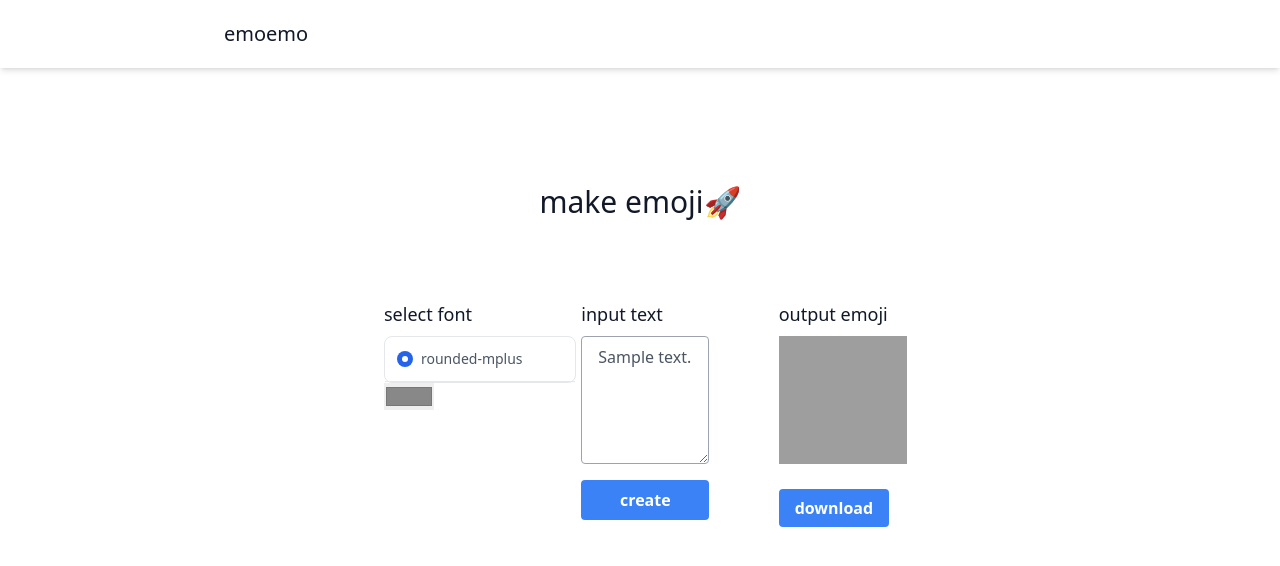
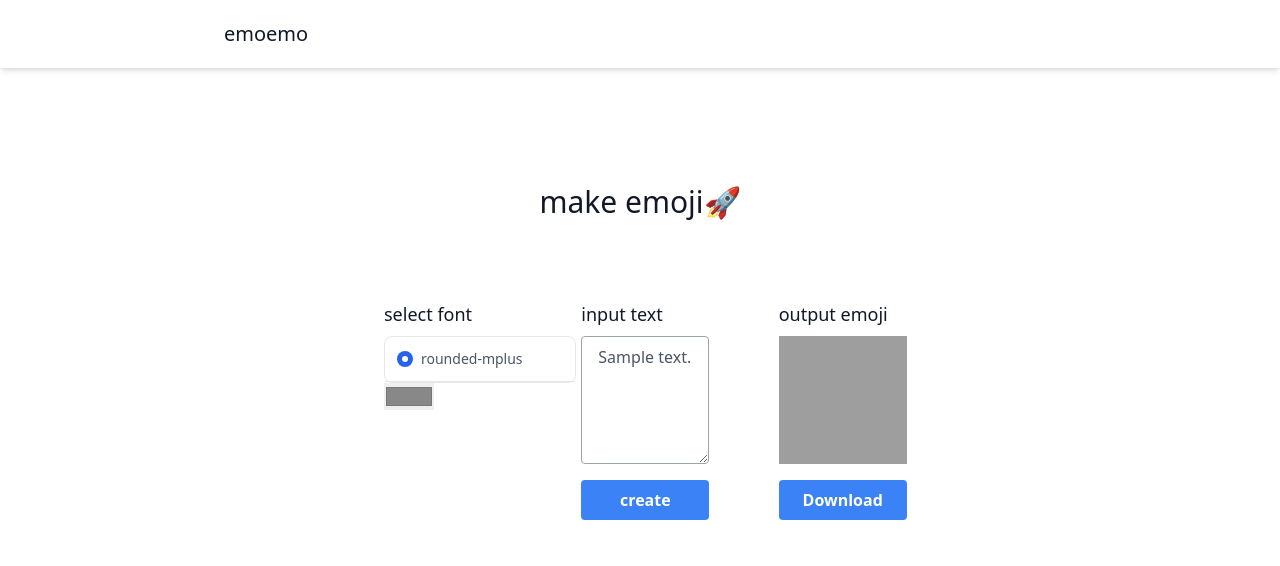
Before and after one commit to nibuno/emoemo, a Django app: template emoemo/templates/base.html in a window 1280 px wide. Shown: the top 566 px of the page. Run offline with Django 4.2, Linux system fonts and the light colour scheme; the template is opened without the code that fills it: most values are stand-ins (such as "Sample title", 1, 10 or a date in 2020); some libraries are stand-ins or nearby versions; grey boxes are pictures that could not be loaded.

Commit message:
border-boxを付与してボタンを広げられるように修正

```diff
--- a/emoemo/templates/base.html
+++ b/emoemo/templates/base.html
@@ -51,10 +51,11 @@
                                 <div class="flex-grow pl-6 w-32">
                                     <h2 class="text-gray-900 text-lg title-font font-medium mb-2 w-32">input text</h2>
                                     <label for="input-text"></label>
-                                    <textarea id="input-text" class="w-32 rounded border border-gray-400 focus:outline-none focus:border-indigo-500 text-base px-4 py-2 h-32 mb-4 block"
-                                                  rows="4"
-                                                  cols="2"
-                                                  name="font-text">{% if font_text %}{{ font_text }}{% endif %}</textarea>
+                                    <textarea id="input-text"
+                                              class="w-32 rounded border border-gray-400 focus:outline-none focus:border-indigo-500 text-base px-4 py-2 h-32 mb-4 block"
+                                              rows="4"
+                                              cols="2"
+                                              name="font-text">{% if font_text %}{{ font_text }}{% endif %}</textarea>
                                     <div class="w-32">
                                         <button type="submit"
                                                 class="w-full bg-blue-500 hover:bg-blue-700 text-white font-bold py-2 px-4 rounded focus:outline-none focus:shadow-outline">
@@ -67,12 +68,14 @@
                                 <div class="flex-grow pl-6">
                                     <h2 class="text-gray-900 text-lg title-font font-medium mb-2 w-32">output emoji</h2>
                                     {% if font_text %}
-                                        <img src="{% static emoji_img %}" alt="emoji" class="w-32 h-32 mb-8">
-                                        <a href="{% static emoji_img %}"
-                                           download="{% static emoji_img %}"
-                                           class="bg-blue-500 hover:bg-blue-700 text-white font-bold py-2 px-4 rounded focus:outline-none focus:shadow-outline">
-                                            download
-                                        </a>
+                                        <img src="{% static emoji_img %}" alt="emoji" class="w-32 h-32 mb-4">
+                                        <div class="w-32">
+                                            <a href="{% static 'emoji_img' %}"
+                                               download="{% static 'emoji_img' %}"
+                                               class="w-full bg-blue-500 hover:bg-blue-700 text-white font-bold py-2 px-4 rounded focus:outline-none focus:shadow-outline inline-block text-center box-border">
+                                                Download
+                                            </a>
+                                        </div>
                                     {% else %}
                                         <div class="w-32 h-32 mb-4 border-2">
                                             <div>emojiがここに表示されるよ！</div>
--- a/tailwindcss/static/css/dist/styles.css
+++ b/tailwindcss/static/css/dist/styles.css
@@ -815,12 +815,16 @@ select {
   margin-inline-start: 0.5rem;
 }
 
-.mb-8 {
-  margin-bottom: 2rem;
+.box-border {
+  box-sizing: border-box;
 }
 
 .block {
   display: block;
+}
+
+.inline-block {
+  display: inline-block;
 }
 
 .flex {
@@ -837,14 +841,6 @@ select {
 
 .h-screen {
   height: 100vh;
-}
-
-.h-64 {
-  height: 16rem;
-}
-
-.h-0 {
-  height: 0px;
 }
 
 .w-32 {
@@ -889,10 +885,6 @@ select {
 
 .justify-center {
   justify-content: center;
-}
-
-.justify-between {
-  justify-content: space-between;
 }
 
 .space-y-6 > :not([hidden]) ~ :not([hidden]) {
```
